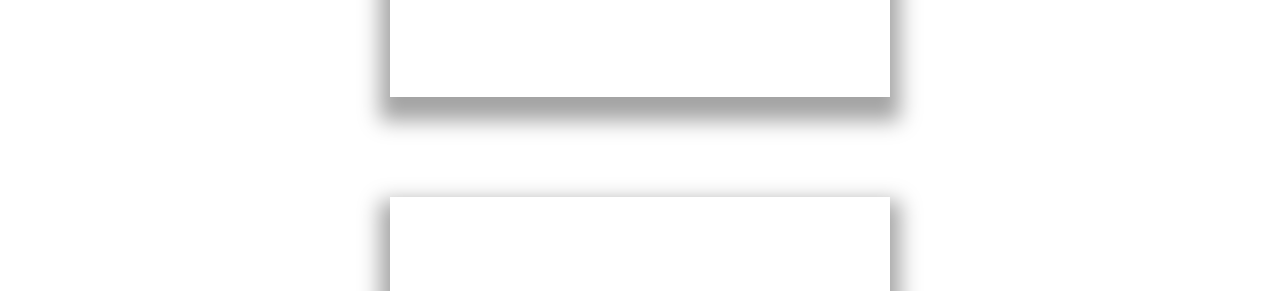
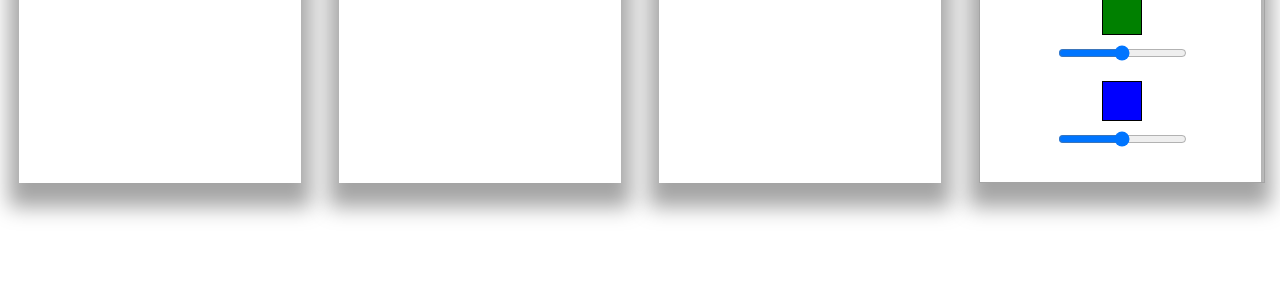
Before and after one commit to Bertomalone/play-with-color, a plain HTML site: page index.html in a window 1280 px wide. Shown: the part 247-538 px from the top of the page. Drawn offline with Linux system fonts and the light colour scheme.

Commit message:
4 color card already done

```diff
--- a/index.html
+++ b/index.html
@@ -8,6 +8,7 @@
     <link rel="stylesheet" href="style.css">
 </head>
 <body>
+    <div class="container">
         <div class="card">
             <h1 id="title-text">Play with color</h1>
             <button id="btn-change-color" class="btn-cursor">Change Color</button>
@@ -42,6 +43,7 @@
                 </div>
             </div>
         </div>
+    </div>
 
     <script src="script.js"></script>
 </body>
--- a/style.css
+++ b/style.css
@@ -9,16 +9,21 @@ body {
     font-family: 'Courier New', Courier, monospace;
 }
 
+.container {
+    display: flex;
+    align-content: center;
+    align-items: center;
+    padding-top: 20px;
+}
+
 .card {
     box-shadow: 0px 14px 20px 10px rgba(0, 0, 0, 0.36);
-    padding: 100px 0;
-    width: 500px;
+    padding-top: 25px;
+    padding-bottom: 90px;
+    width: 22%;
+    height: 410px;
     margin: 0 auto;
     margin-bottom: 100px;
-}
-
-.card:first-child {
-    margin-top: 50px;
 }
 
 .btn-cursor, .toggle-cursor {
```
Lines whose indentation alone changed are shown as unchanged.
